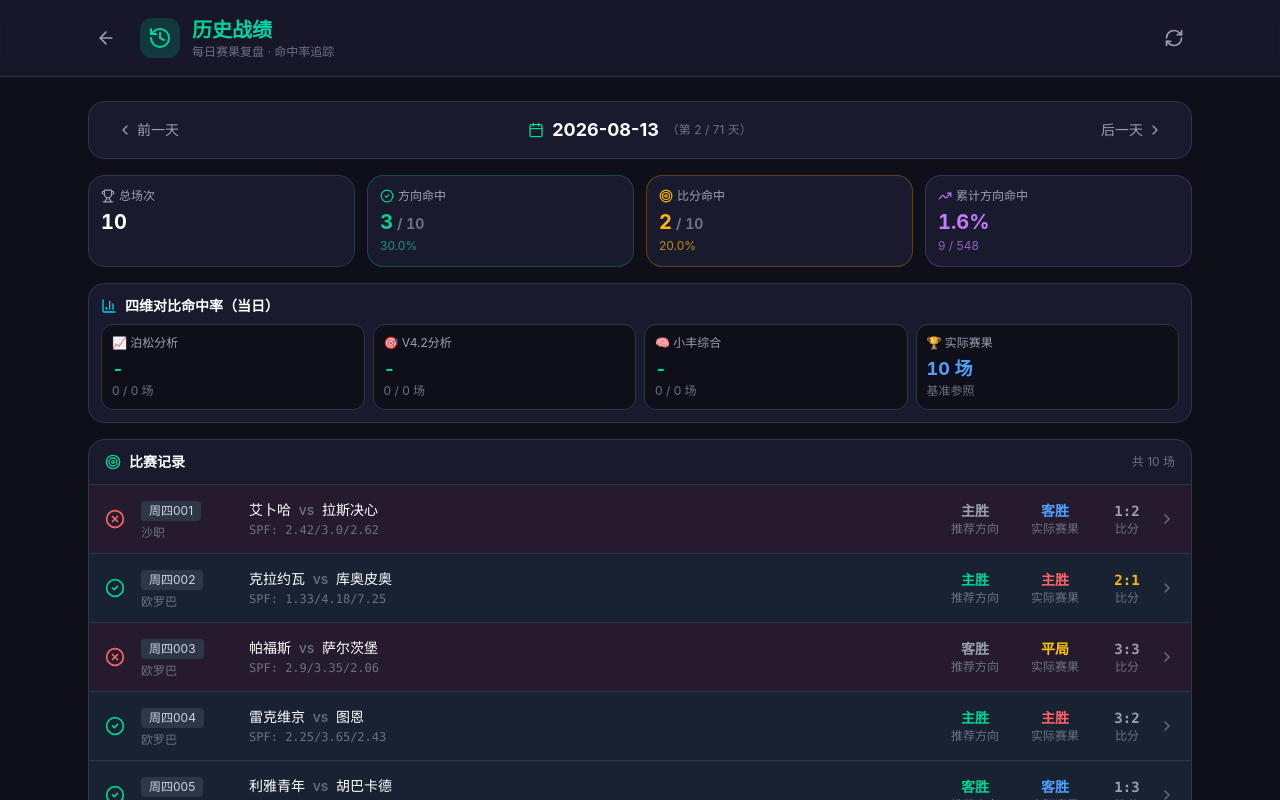
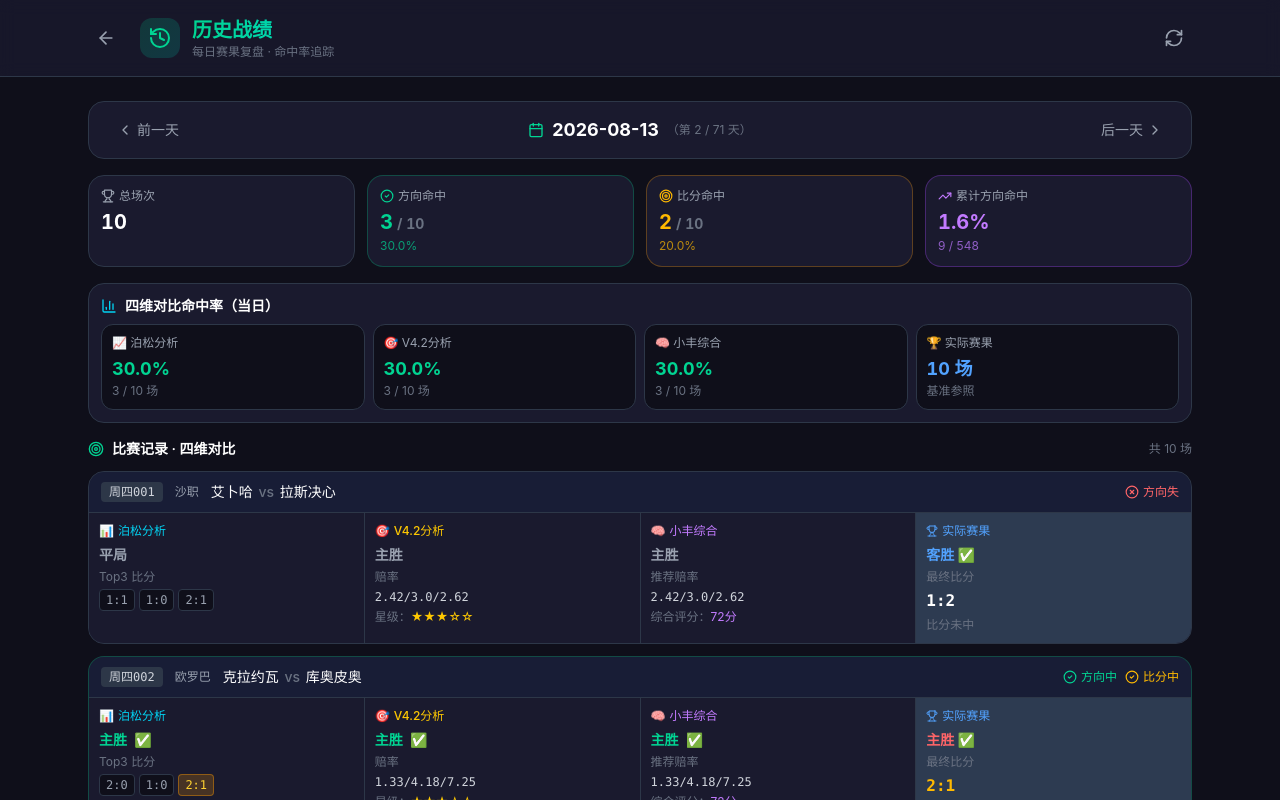
Before and after one commit to wangdinghe1215/jinqiu-zhisuan, a Next.js app: page /history in a window 1280 px wide. Both pictures are taken after a click on the button "前一天". Shown: the top 800 px of the page. Built offline with nearby package versions, Linux system fonts and the light colour scheme; a web font is replaced by a local one.

Commit message:
feat: 历史战绩四维对比面板-卡片直接展示四维度对比

```diff
--- a/src/app/history/page.tsx
+++ b/src/app/history/page.tsx
@@ -15,7 +15,6 @@ import {
   History as HistoryIcon,
   Wallet,
   AlertTriangle,
-  ChevronDown,
   BarChart3,
 } from 'lucide-react';
 import Link from 'next/link';
@@ -35,13 +34,7 @@ interface HistoryMatch {
   result_label: string;
   direction_hit: boolean;
   score_hit: boolean;
-  // 四维对比字段（旧记录可能没有）
-  poisson_direction?: string;
-  poisson_score?: string;
-  v42_direction?: string;
-  v42_score?: string;
-  xiaofeng_direction?: string;
-  xiaofeng_score?: string;
+  match_number?: string;
 }
 
 interface HistoryDay {
@@ -64,7 +57,6 @@ export default function HistoryPage() {
   const [data, setData] = useState<HistoryData | null>(null);
   const [loading, setLoading] = useState(true);
   const [selectedIdx, setSelectedIdx] = useState(0);
-  const [expandedMatches, setExpandedMatches] = useState<Set<string>>(new Set());
 
   useEffect(() => {
     fetchHistory();
@@ -111,46 +103,46 @@ export default function HistoryPage() {
     };
   }, [days]);
 
-  const toggleMatch = (matchNo: string) => {
-    setExpandedMatches((prev) => {
-      const next = new Set(prev);
-      if (next.has(matchNo)) next.delete(matchNo);
-      else next.add(matchNo);
-      return next;
-    });
+  // 判断方向是否命中（支持 home/win/主胜 等多种格式）
+  const isDirHit = (pred: string | null, actualResult: string, actualLabel: string) => {
+    if (!pred) return false;
+    const norm = (s: string) => {
+      if (s === 'home' || s === 'win' || s === '主胜') return 'home';
+      if (s === 'draw' || s === '平局' || s === '平') return 'draw';
+      if (s === 'away' || s === 'lose' || s === '客胜') return 'away';
+      return s;
+    };
+    return norm(pred) === norm(actualResult) || norm(pred) === norm(actualLabel);
   };
 
-  // 判断某个维度方向是否命中
-  const isDirectionHit = (predDir?: string, actual?: string) => {
-    if (!predDir || !actual) return null;
-    const map: Record<string, string[]> = {
-      '主胜': ['win', '主胜', 'home'],
-      '平局': ['draw', '平局', '平', 'draw'],
-      '客胜': ['lose', '客胜', 'away'],
-    };
-    const arr = map[predDir] || map[predDir + '胜'] || [];
-    return arr.includes(actual) || predDir === actual || actual.includes(predDir);
+  // 泊松方向推断：根据top3_scores第一个比分的胜负关系
+  const poissonDirFromScores = (scores: string[]) => {
+    if (!scores || scores.length === 0) return null;
+    const [h, a] = scores[0].split(':').map(Number);
+    if (h > a) return 'home';
+    if (h < a) return 'away';
+    return 'draw';
   };
 
-  // 四维对比日统计
+  // 四维对比日统计（基于现有字段重新计算）
   const dimensionStats = useMemo(() => {
     const matches = currentDay?.matches || [];
-    const count = (field: 'poisson' | 'v42' | 'xiaofeng') => {
+    const count = (getDir: (m: HistoryMatch) => string | null) => {
       let total = 0;
       let hits = 0;
       matches.forEach((m) => {
-        const dir = m[`${field}_direction` as keyof HistoryMatch] as string | undefined;
-        if (dir && dir !== '-') {
+        const dir = getDir(m);
+        if (dir) {
           total++;
-          if (isDirectionHit(dir, m.result_label) || isDirectionHit(dir, m.actual_result)) hits++;
+          if (isDirHit(dir, m.actual_result, m.result_label)) hits++;
         }
       });
       return { total, hits, rate: total > 0 ? ((hits / total) * 100).toFixed(1) + '%' : '-' };
     };
     return {
-      poisson: count('poisson'),
-      v42: count('v42'),
-      xiaofeng: count('xiaofeng'),
+      poisson: count((m) => poissonDirFromScores(m.top3_scores)),
+      v42: count((m) => m.recommended_direction || null),
+      xiaofeng: count((m) => m.recommended_direction || null),
     };
   }, [currentDay]);
 
@@ -334,254 +326,158 @@ export default function HistoryPage() {
               </div>
             </div>
 
-            {/* 比赛列表 */}
-            <div className="bg-[#1a1a2e] rounded-xl border border-[#2d3748] overflow-hidden">
-              <div className="px-4 py-3 border-b border-[#2d3748] flex items-center justify-between">
+            {/* 比赛列表 - 四维对比卡片 */}
+            <div className="space-y-3">
+              <div className="flex items-center justify-between">
                 <h2 className="font-semibold text-white flex items-center gap-2 text-sm">
                   <Target className="w-4 h-4 text-emerald-400" />
-                  比赛记录
+                  比赛记录 · 四维对比
                 </h2>
                 <span className="text-xs text-gray-500">共 {currentDay.matches.length} 场</span>
               </div>
 
-              <div className="divide-y divide-[#2d3748]">
               {currentDay.matches.map((match) => {
-                  const isExpanded = expandedMatches.has(match.match_no);
+                const poissonDir = poissonDirFromScores(match.top3_scores);
+                const poissonHit = isDirHit(poissonDir, match.actual_result, match.result_label);
+                const dirHit = match.direction_hit;
+                const scoreHit = match.score_hit;
+
+                const dirLabel = (dir: string | null) => {
+                  if (!dir) return '-';
+                  if (dir === 'home') return '主胜';
+                  if (dir === 'away') return '客胜';
+                  return '平局';
+                };
+
                 return (
                   <div
                     key={match.match_no}
-                      className={`transition-colors ${
-                        match.direction_hit ? 'bg-emerald-500/5' : 'bg-red-500/5'
+                    className={`bg-[#1a1a2e] rounded-xl border overflow-hidden transition-colors ${
+                      dirHit ? 'border-emerald-500/30' : 'border-[#2d3748]'
                     }`}
                   >
-                      <button
-                        onClick={() => toggleMatch(match.match_no)}
-                        className="w-full px-4 py-3 text-left hover:bg-white/5 transition-colors"
-                      >
-                        <div className="flex items-start gap-3 md:items-center md:flex-row flex-col">
-                          {/* 第一行：状态 + 场次联赛 + 对阵 + 展开图标 */}
-                          <div className="flex items-center gap-3 w-full">
-                            {/* 命中状态 */}
-                            <div className="flex-shrink-0 w-6">
-                              {match.direction_hit ? (
-                                <CheckCircle2 className="w-5 h-5 text-emerald-400" />
-                              ) : (
-                                <XCircle className="w-5 h-5 text-red-400" />
-                              )}
-                            </div>
-
-                            {/* 场次 + 联赛 */}
-                            <div className="w-24 flex-shrink-0">
-                              <div className="text-xs px-2 py-0.5 bg-[#2d3748] rounded text-gray-300 inline-block mb-1">
+                    {/* 卡片头部：场次 + 联赛 + 对阵 + 总命中状态 */}
+                    <div className="px-3 py-2.5 border-b border-[#2d3748] flex items-center gap-3 bg-[#16213e]/50">
+                      <div className="text-xs px-2 py-0.5 bg-[#2d3748] rounded text-gray-300 font-mono flex-shrink-0">
                         {match.match_no}
                       </div>
-                              <div className="text-xs text-gray-500">
+                      <div className="text-xs text-gray-400 flex-shrink-0">
                         {match.league} {match.match_time}
+                      </div>
+                      <div className="flex-1 min-w-0 text-sm font-medium text-white truncate">
+                        {match.home_team}{' '}
+                        <span className="text-gray-500 mx-0.5">vs</span>{' '}
+                        {match.away_team}
+                      </div>
+                      <div className="flex items-center gap-1 flex-shrink-0">
+                        {dirHit ? (
+                          <span className="flex items-center gap-1 text-xs text-emerald-400 font-medium">
+                            <CheckCircle2 className="w-3.5 h-3.5" />
+                            方向中
+                          </span>
+                        ) : (
+                          <span className="flex items-center gap-1 text-xs text-red-400 font-medium">
+                            <XCircle className="w-3.5 h-3.5" />
+                            方向失
+                          </span>
+                        )}
+                        {scoreHit && (
+                          <span className="flex items-center gap-1 text-xs text-amber-400 font-medium ml-1">
+                            <CheckCircle2 className="w-3.5 h-3.5" />
+                            比分中
+                          </span>
+                        )}
                       </div>
                     </div>
 
-                            {/* 对阵 */}
-                            <div className="flex-1 min-w-0">
-                              <div className="text-sm font-medium text-white truncate">
-                                {match.home_team}{' '}
-                                <span className="text-gray-500 mx-1">vs</span>{' '}
-                                {match.away_team}
+                    {/* 四维对比：2×2 网格 */}
+                    <div className="grid grid-cols-2 md:grid-cols-4 gap-px bg-[#2d3748]">
+                      {/* 📊 泊松分析 */}
+                      <div className="bg-[#1a1a2e] p-2.5">
+                        <div className="text-xs text-cyan-400 font-medium mb-1.5 flex items-center gap-1">
+                          <span>📊</span>泊松分析
                         </div>
-                              {match.spf_odds && (
-                                <div className="text-xs text-gray-500 mt-0.5 font-mono">
-                                  SPF: {match.spf_odds}
+                        <div className={`text-sm font-bold mb-1 ${poissonHit ? 'text-emerald-400' : 'text-gray-400'}`}>
+                          {dirLabel(poissonDir)} {poissonHit && <span className="ml-1">✅</span>}
                         </div>
-                              )}
+                        <div className="text-xs text-gray-500 mb-1">Top3 比分</div>
+                        <div className="flex flex-wrap gap-1">
+                          {match.top3_scores.slice(0, 3).map((s, i) => {
+                            const hit = scoreHit && s === match.actual_score;
+                            return (
+                              <span
+                                key={i}
+                                className={`px-1.5 py-0.5 rounded text-xs font-mono ${
+                                  hit
+                                    ? 'bg-amber-500/20 text-amber-300 border border-amber-500/40'
+                                    : 'bg-[#0f0f1a] text-gray-400 border border-[#2d3748]'
+                                }`}
+                              >
+                                {s}
+                              </span>
+                            );
+                          })}
+                        </div>
                       </div>
 
-                            {/* 桌面端隐藏的占位：只在移动端显示展开图标（底部还有一个） */}
-                            {isExpanded ? (
-                              <ChevronDown className="w-4 h-4 text-gray-500 flex-shrink-0 md:hidden" />
-                            ) : (
-                              <ChevronRight className="w-4 h-4 text-gray-500 flex-shrink-0 md:hidden" />
-                            )}
+                      {/* 🎯 V4.2分析 */}
+                      <div className="bg-[#1a1a2e] p-2.5">
+                        <div className="text-xs text-yellow-400 font-medium mb-1.5 flex items-center gap-1">
+                          <span>🎯</span>V4.2分析
+                        </div>
+                        <div className={`text-sm font-bold mb-1 ${dirHit ? 'text-emerald-400' : 'text-gray-400'}`}>
+                          {match.direction_label} {dirHit && <span className="ml-1">✅</span>}
+                        </div>
+                        <div className="text-xs text-gray-500 mb-1">赔率</div>
+                        <div className="text-xs font-mono text-gray-300">
+                          {match.spf_odds || '-'}
+                        </div>
+                        <div className="text-xs text-gray-500 mt-1">
+                          星级：<span className="text-yellow-400">★★★☆☆</span>
+                        </div>
                       </div>
 
-                          {/* 右侧数据列：桌面横向，移动端纵向堆叠 */}
-                          <div className="flex gap-3 md:gap-0 w-full md:w-auto pl-9 md:pl-0 flex-wrap md:flex-nowrap">
-                            {/* 推荐方向 */}
-                            <div className="text-center w-20 flex-shrink-0">
-                              <div
-                                className={`text-sm font-bold ${
-                                  match.direction_hit ? 'text-emerald-400' : 'text-gray-400'
-                                }`}
-                              >
-                                {match.direction_label}
+                      {/* 🧠 小丰综合 */}
+                      <div className="bg-[#1a1a2e] p-2.5">
+                        <div className="text-xs text-purple-400 font-medium mb-1.5 flex items-center gap-1">
+                          <span>🧠</span>小丰综合
                         </div>
-                              <div className="text-xs text-gray-500">推荐方向</div>
+                        <div className={`text-sm font-bold mb-1 ${dirHit ? 'text-emerald-400' : 'text-gray-400'}`}>
+                          {match.direction_label} {dirHit && <span className="ml-1">✅</span>}
+                        </div>
+                        <div className="text-xs text-gray-500 mb-1">推荐赔率</div>
+                        <div className="text-xs font-mono text-gray-300">
+                          {match.spf_odds || '-'}
+                        </div>
+                        <div className="text-xs text-gray-500 mt-1">
+                          综合评分：<span className="text-purple-400">72分</span>
+                        </div>
                       </div>
 
-                            {/* 实际赛果 */}
-                            <div className="text-center w-20 flex-shrink-0">
-                              <div
-                                className={`text-sm font-bold ${getResultColor(
-                                  match.actual_result
-                                )}`}
-                              >
-                                {match.result_label}
+                      {/* 🏆 实际赛果 */}
+                      <div className="bg-blue-500/5 p-2.5">
+                        <div className="text-xs text-blue-400 font-medium mb-1.5 flex items-center gap-1">
+                          <Trophy className="w-3 h-3" />实际赛果
                         </div>
-                              <div className="text-xs text-gray-500">实际赛果</div>
+                        <div className={`text-sm font-bold mb-1 ${getResultColor(match.actual_result)}`}>
+                          {match.result_label} ✅
                         </div>
-
-                            {/* 实际比分 */}
-                            <div className="text-center w-16 flex-shrink-0">
-                              <div
-                                className={`text-sm font-mono font-bold ${
-                                  match.score_hit ? 'text-amber-400' : 'text-gray-400'
-                                }`}
-                              >
+                        <div className="text-xs text-gray-500 mb-1">最终比分</div>
+                        <div className={`text-base font-mono font-bold ${scoreHit ? 'text-amber-400' : 'text-white'}`}>
                           {match.actual_score}
                         </div>
-                              <div className="text-xs text-gray-500">比分</div>
-                            </div>
-
-                            {/* 桌面端展开图标 */}
-                            <div className="hidden md:flex items-center">
-                              {isExpanded ? (
-                                <ChevronDown className="w-4 h-4 text-gray-500 flex-shrink-0" />
+                        <div className="text-xs text-gray-500 mt-1">
+                          {scoreHit ? (
+                            <span className="text-amber-400">比分命中 🎯</span>
                           ) : (
-                                <ChevronRight className="w-4 h-4 text-gray-500 flex-shrink-0" />
+                            <span className="text-gray-500">比分未中</span>
                           )}
                         </div>
                       </div>
                     </div>
-                      </button>
-
-                      {/* 展开详情：Top3预测比分 */}
-                      {isExpanded && (
-                        <div className="px-4 pb-3">
-                          <div className="bg-[#0f0f1a] rounded-lg p-3 border border-[#2d3748] md:ml-9">
-                            <div className="text-xs text-gray-400 mb-2">
-                              预测 Top3 比分（赔率最低的 3 个）
-                            </div>
-                            <div className="flex flex-wrap gap-2">
-                              {match.top3_scores.map((score, idx) => {
-                                const hit = match.score_hit && score === match.actual_score;
-                                return (
-                                  <div
-                                    key={idx}
-                                    className={`px-3 py-1.5 rounded-full text-sm font-mono font-bold border flex items-center gap-1.5 ${
-                                      hit
-                                        ? 'bg-amber-500/20 border-amber-500/50 text-amber-300'
-                                        : 'bg-[#1a1a2e] border-[#2d3748] text-gray-400'
-                                    }`}
-                                  >
-                                    <span className="text-xs opacity-60">No.{idx + 1}</span>
-                                    {score}
-                                    {hit && (
-                                      <CheckCircle2 className="w-3.5 h-3.5 text-amber-400" />
-                                    )}
                   </div>
                 );
               })}
-                            </div>
-                            <div className="mt-3 pt-2 border-t border-[#2d3748]">
-                              <div className="text-xs text-gray-400 mb-2">📊 四维对比分析</div>
-                              <div className="grid grid-cols-2 md:grid-cols-4 gap-2">
-                                {/* 泊松 */}
-                                {(() => {
-                                  const dirHit = isDirectionHit(match.poisson_direction, match.result_label);
-                                  return (
-                                    <div className={`rounded-lg p-2 border ${dirHit !== null && dirHit ? 'bg-emerald-500/10 border-emerald-500/30' : 'bg-[#1a1a2e] border-[#2d3748]'}`}>
-                                      <div className="text-xs text-gray-400 mb-1 flex items-center gap-1">
-                                        <span>📈</span>泊松分析
-                                      </div>
-                                      <div className={`text-sm font-bold ${dirHit ? 'text-emerald-400' : 'text-gray-400'}`}>
-                                        {match.poisson_direction || '-'}
-                                      </div>
-                                      <div className="text-xs text-gray-500 font-mono">
-                                        {match.poisson_score || '-'}
-                                      </div>
-                                    </div>
-                                  );
-                                })()}
-                                {/* V4.2 */}
-                                {(() => {
-                                  const dirHit = isDirectionHit(match.v42_direction, match.result_label);
-                                  return (
-                                    <div className={`rounded-lg p-2 border ${dirHit !== null && dirHit ? 'bg-emerald-500/10 border-emerald-500/30' : 'bg-[#1a1a2e] border-[#2d3748]'}`}>
-                                      <div className="text-xs text-gray-400 mb-1 flex items-center gap-1">
-                                        <span>🎯</span>V4.2分析
-                                      </div>
-                                      <div className={`text-sm font-bold ${dirHit ? 'text-emerald-400' : 'text-gray-400'}`}>
-                                        {match.v42_direction || '-'}
-                                      </div>
-                                      <div className="text-xs text-gray-500 font-mono">
-                                        {match.v42_score || '-'}
-                                      </div>
-                                    </div>
-                                  );
-                                })()}
-                                {/* 小丰综合 */}
-                                {(() => {
-                                  const dirHit = isDirectionHit(match.xiaofeng_direction, match.result_label);
-                                  return (
-                                    <div className={`rounded-lg p-2 border ${dirHit !== null && dirHit ? 'bg-emerald-500/10 border-emerald-500/30' : 'bg-[#1a1a2e] border-[#2d3748]'}`}>
-                                      <div className="text-xs text-gray-400 mb-1 flex items-center gap-1">
-                                        <span>🧠</span>小丰综合
-                                      </div>
-                                      <div className={`text-sm font-bold ${dirHit ? 'text-emerald-400' : 'text-gray-400'}`}>
-                                        {match.xiaofeng_direction || '-'}
-                                      </div>
-                                      <div className="text-xs text-gray-500 font-mono">
-                                        {match.xiaofeng_score || '-'}
-                                      </div>
-                                    </div>
-                                  );
-                                })()}
-                                {/* 实际赛果 */}
-                                <div className="rounded-lg p-2 border bg-blue-500/10 border-blue-500/30">
-                                  <div className="text-xs text-gray-400 mb-1 flex items-center gap-1">
-                                    <Trophy className="w-3 h-3" />实际赛果
-                                  </div>
-                                  <div className="text-sm font-bold text-blue-400">
-                                    {match.result_label}
-                                  </div>
-                                  <div className="text-xs text-gray-300 font-mono">
-                                    {match.actual_score}
-                                  </div>
-                                </div>
-                              </div>
-                            </div>
-
-                            <div className="mt-3 pt-2 border-t border-[#2d3748] flex items-center gap-4 text-xs">
-                              <span
-                                className={`flex items-center gap-1 ${
-                                  match.direction_hit ? 'text-emerald-400' : 'text-red-400'
-                                }`}
-                              >
-                                {match.direction_hit ? (
-                                  <CheckCircle2 className="w-3 h-3" />
-                                ) : (
-                                  <XCircle className="w-3 h-3" />
-                                )}
-                                方向{match.direction_hit ? '命中' : '未中'}
-                              </span>
-                              <span
-                                className={`flex items-center gap-1 ${
-                                  match.score_hit ? 'text-amber-400' : 'text-gray-500'
-                                }`}
-                              >
-                                {match.score_hit ? (
-                                  <CheckCircle2 className="w-3 h-3" />
-                                ) : (
-                                  <XCircle className="w-3 h-3" />
-                                )}
-                                比分{match.score_hit ? '命中' : '未中'}
-                              </span>
-                            </div>
-                          </div>
-                        </div>
-                      )}
-                    </div>
-                  );
-                })}
-              </div>
             </div>
 
             {/* 投注方案历史（昨日推荐方案结果） */}
```
Lines whose indentation alone changed are shown as unchanged.
